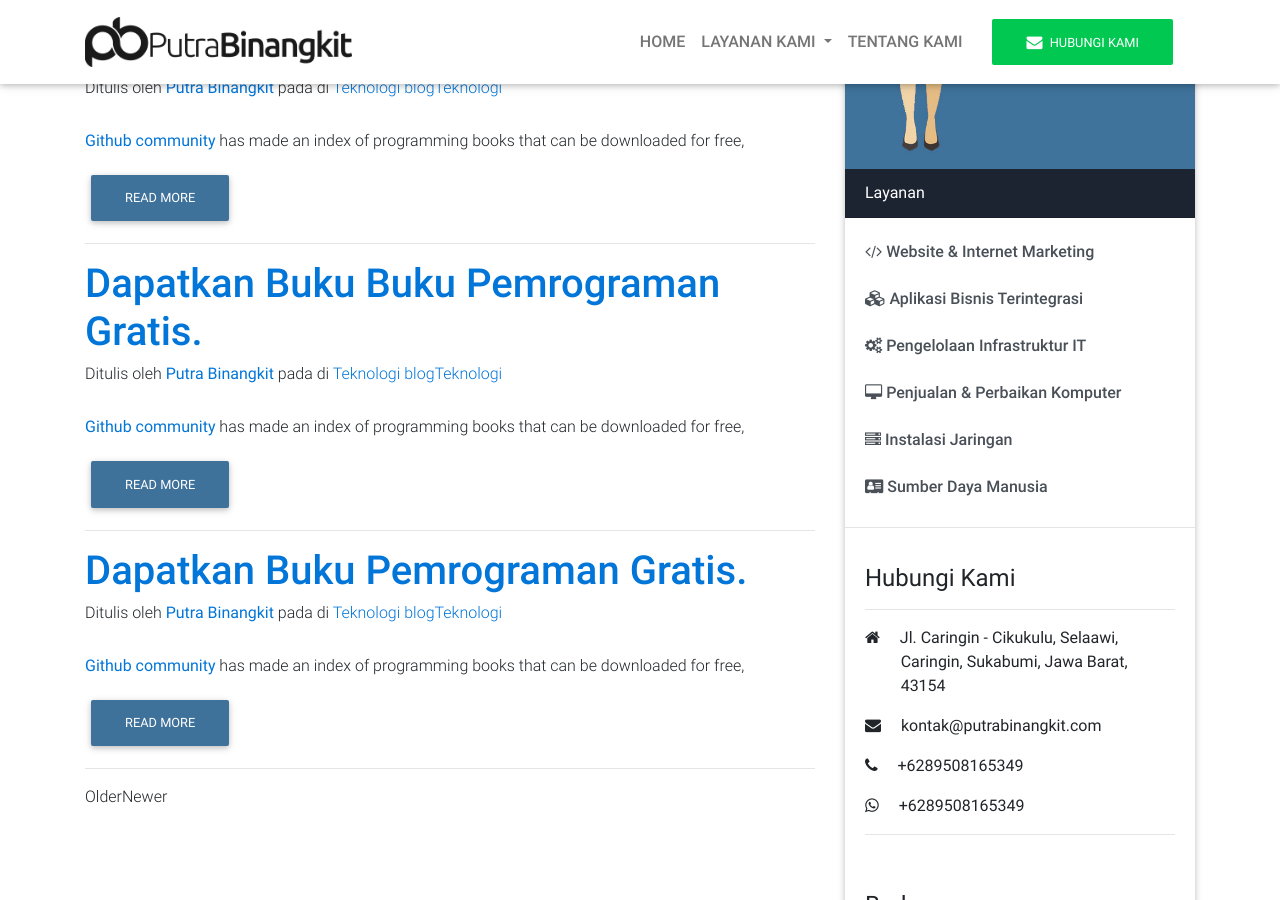
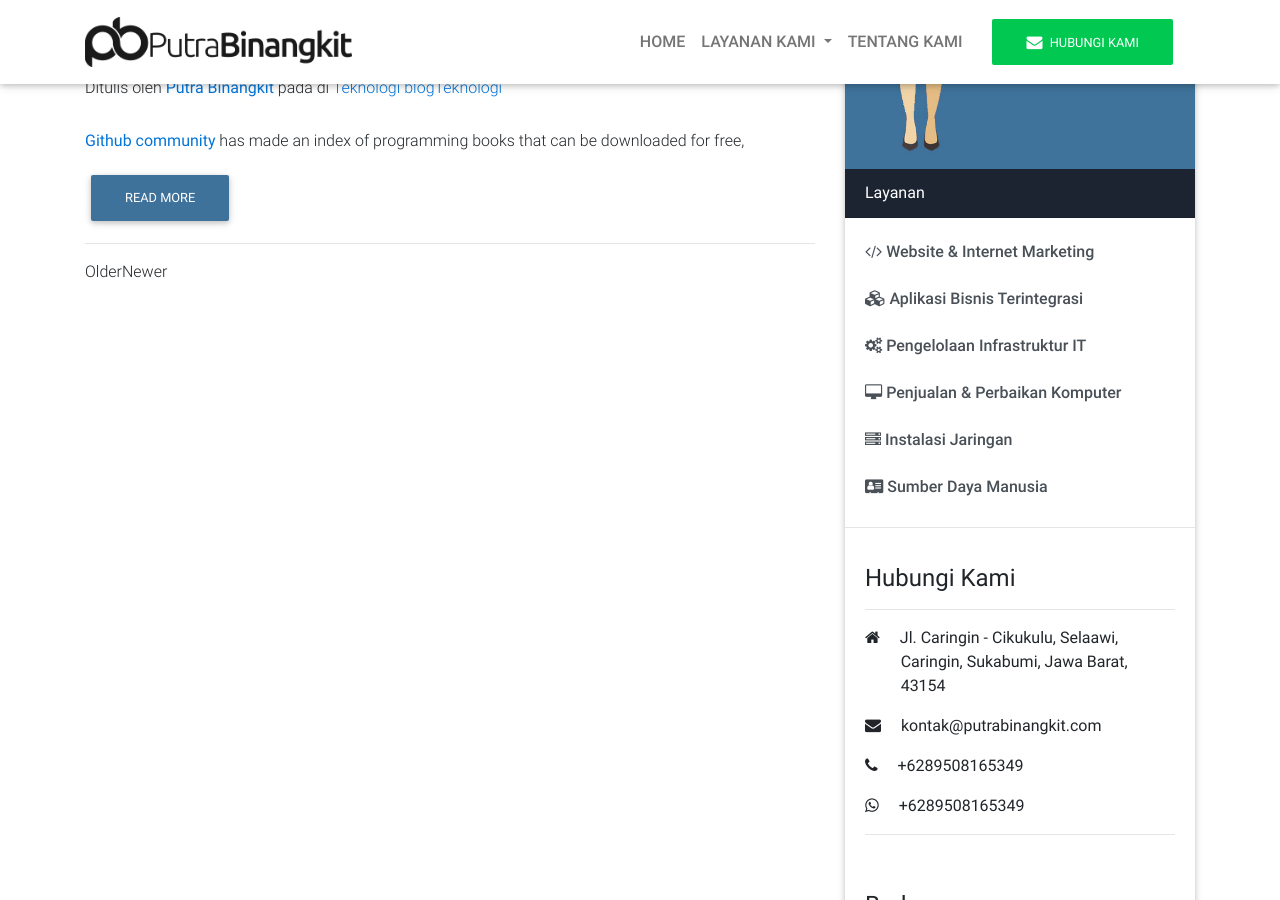
Before and after one commit to PutraBinangkit/putrabinangkit.github.io, a Jekyll site: the page built from blog.html, in a window 1280 px wide and 900 px high, scrolled down 537 px. Built offline with Jekyll 4.4.1, drawn with Linux system fonts in a browser that asks for light colours.

Commit message:
changes limit post

```diff
--- a/artikel.html
+++ b/artikel.html
@@ -12,7 +12,7 @@ description: Blog resmi Putra Binangkit yang menyajikan informasi terkini seputa
             <div class="row">
 
                <div class="col-lg-8 artikel">
-{% for post in site.posts %}
+{% for post in site.posts limit: 4 %}
                     <!--Post-->
                     <div class="post-wrapper wow fadeIn" data-wow-delay="0.2s">
                         <!--Post data-->
--- a/blog.html
+++ b/blog.html
@@ -12,7 +12,7 @@ description: Blog resmi Putra Binangkit yang menyajikan informasi terkini seputa
             <div class="row">
 
                <div class="col-lg-8 artikel">
-{% for post in site.posts %}
+{% for post in site.posts limit: 2 %}
                     <!--Post-->
                     <div class="post-wrapper wow fadeIn" data-wow-delay="0.2s">
                         <!--Post data-->
--- a/index.html
+++ b/index.html
@@ -301,7 +301,8 @@ description: Layanan Informasi & Teknologi, Pembuatan Website, Internet Marketin
 <h3 class="section-heading pt-4">Kabar Terbaru</h3>
 </div>
 <div class="row">
-  {% for post in site.posts  limit: 3 %}
+
+   {% for post in site.posts limit: 3 %}
 
      <div class="col-4 blogs">
        <!--Card Light-->
```
